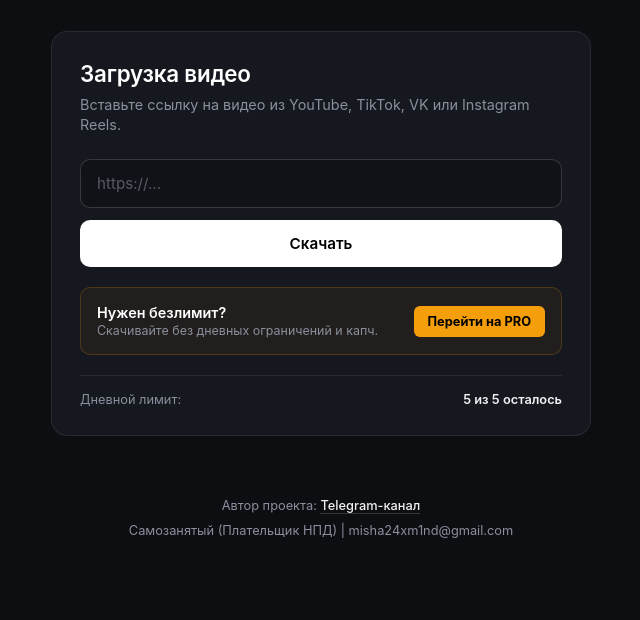
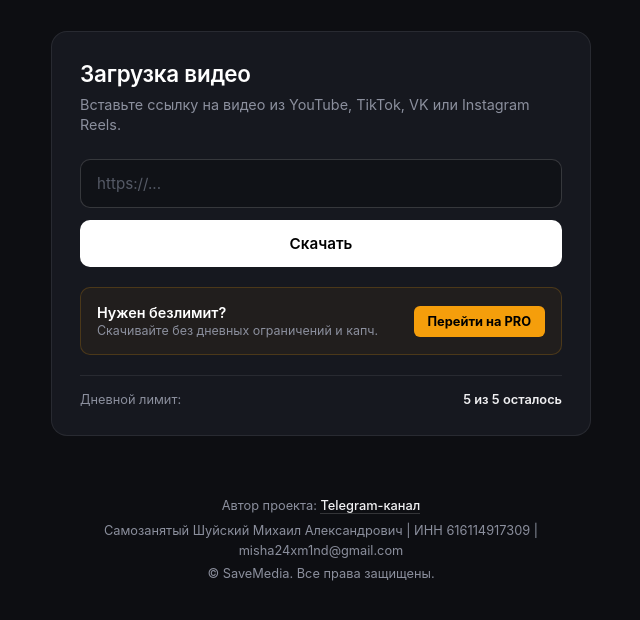
Before and after one commit to 34Subobratik/media-downloader, a plain HTML site: page index.html in a window 1280 px wide. Shown: the part 84-704 px from the top of the page, without its empty margins (319-959 px from the left). Drawn offline with Linux system fonts and the light colour scheme.

Commit message:
Update index.html

```diff
--- a/index.html
+++ b/index.html
@@ -329,7 +329,8 @@
 
         <footer>
             <p>Автор проекта: <a href="https://t.me/+jYr3-bjDM8xlODIy" target="_blank" class="creator-link">Telegram-канал</a></p>
-            <p style="margin-top: 4px;">Самозанятый (Плательщик НПД) | misha24xm1nd@gmail.com</p>
+            <p style="margin-top: 4px;">Самозанятый Шуйский Михаил Александрович | ИНН 616114917309 | misha24xm1nd@gmail.com</p>
+            <p style="margin-top: 2px;">© SaveMedia. Все права защищены.</p>
         </footer>
     </div>
 
```
